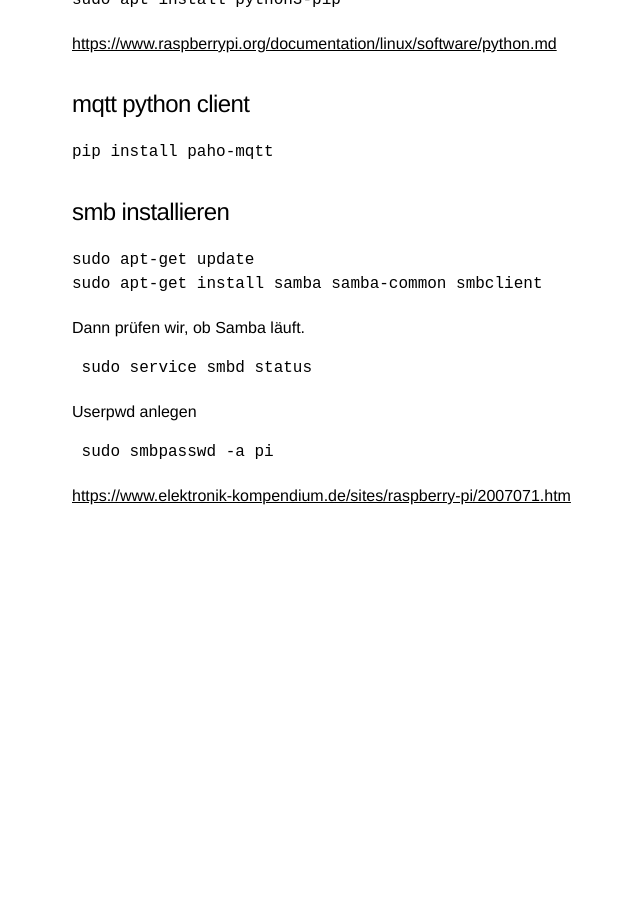
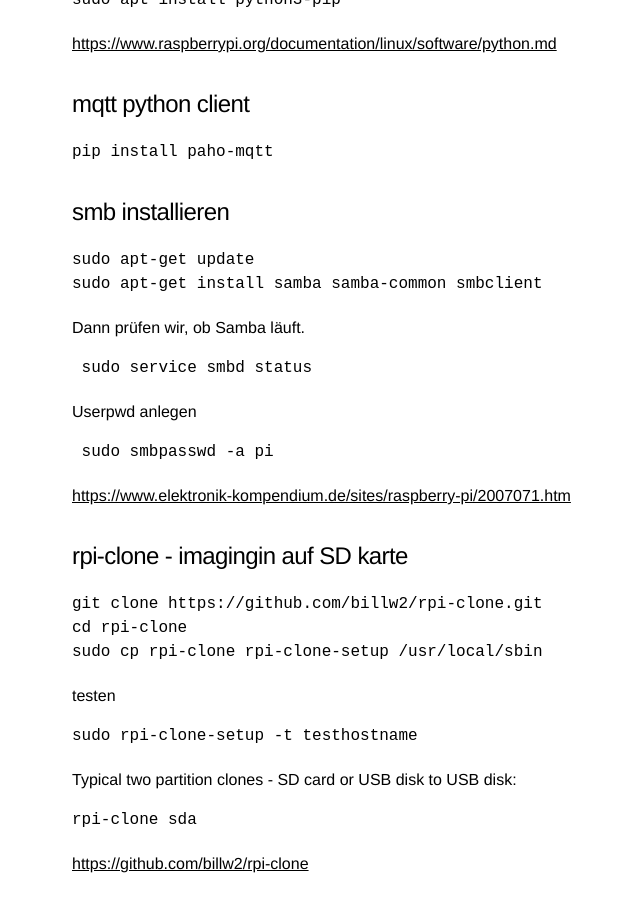
Before and after one commit to Wingertsau/ct.github.io, a Jekyll site: the page built from raspi.md, in a window 1280 px wide and 900 px high, scrolled down 1256 px. Shown: the whole window, without its empty margins (106-746 px from the left). Built offline with Jekyll 4.4.1, drawn with Linux system fonts in a browser that asks for light colours; our own code applies the rules of GitHub Pages for plain Markdown files; before the commit the page ends 1788 px from its top, so only the background shows below that.

Commit message:
Update raspi.md

```diff
--- a/raspi.md
+++ b/raspi.md
@@ -81,3 +81,22 @@ Userpwd anlegen
 
 
 <https://www.elektronik-kompendium.de/sites/raspberry-pi/2007071.htm>
+
+
+## rpi-clone - imagingin auf SD karte
+
+
+    git clone https://github.com/billw2/rpi-clone.git
+    cd rpi-clone
+    sudo cp rpi-clone rpi-clone-setup /usr/local/sbin
+
+testen
+
+    sudo rpi-clone-setup -t testhostname
+
+Typical two partition clones - SD card or USB disk to USB disk:
+
+    rpi-clone sda
+
+
+<https://github.com/billw2/rpi-clone>
```
